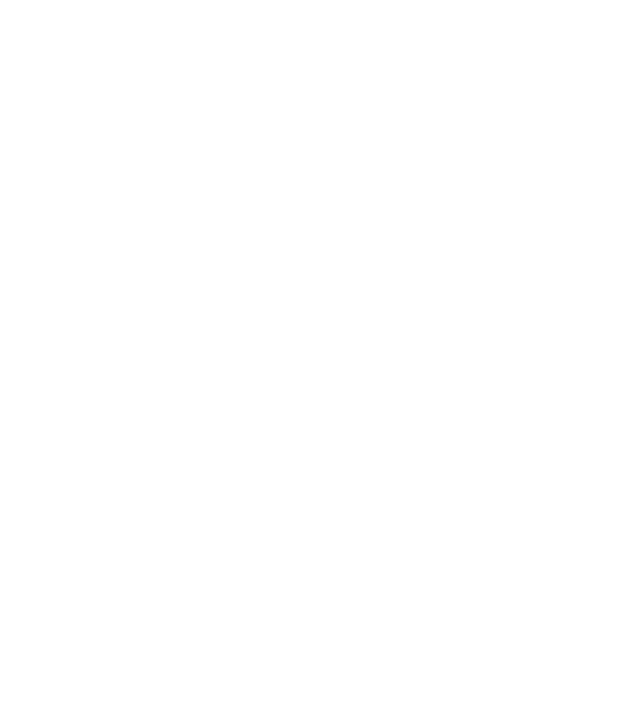
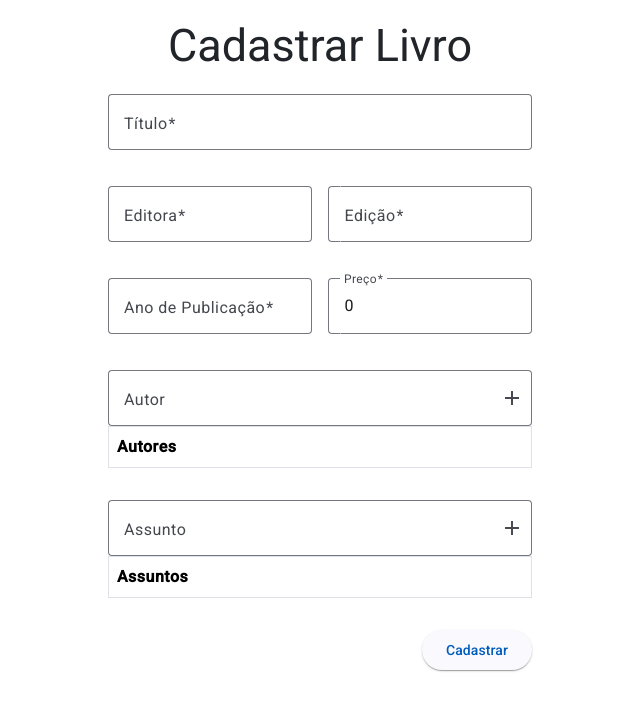
Before and after one commit to oitom/book-hive-app, an Angular app: page /cadastro in a window 1280 px wide. Before the commit this address led to /. Shown: the top 710 px of the page, without its empty margins (320-960 px from the left). Built offline with nearby package versions, Linux system fonts and the light colour scheme.

Commit message:
feat(projeto) add-cadastro-de-livro

```diff
--- a/package.json
+++ b/package.json
@@ -15,7 +15,7 @@
     "@angular/common": "^18.2.0",
     "@angular/compiler": "^18.2.0",
     "@angular/core": "^18.2.0",
-    "@angular/forms": "^18.2.0",
+    "@angular/forms": "^18.2.5",
     "@angular/material": "^18.2.5",
     "@angular/platform-browser": "^18.2.0",
     "@angular/platform-browser-dynamic": "^18.2.0",
--- a/src/app/app.routes.ts
+++ b/src/app/app.routes.ts
@@ -1,6 +1,8 @@
 import { Routes } from '@angular/router';
 import { MainComponent } from './main/main.component';
+import { BookFormComponent } from './book-form/book-form.component';
 
 export const routes: Routes = [
-  { path: '', component: MainComponent }
+  { path: '', component: MainComponent },
+  { path: 'cadastro', component: BookFormComponent },
 ];
--- /dev/null
+++ b/src/app/book-form/book-form.component.css
@@ -0,0 +1,52 @@
+.container {
+  display: flex;
+  flex-direction: column;
+  align-items: center;
+  margin: 20px auto;
+  max-width: 600px; /* Ajuste o tamanho máximo conforme necessário */
+}
+
+.form-row {
+  display: flex;
+  justify-content: space-between;
+  width: 100%;
+  margin-bottom: 16px; /* Espaçamento entre linhas */
+}
+
+.w-48 {
+  width: 48%; /* Largura para colunas lado a lado */
+}
+
+.w-100 {
+  width: 100%; /* Largura total para a linha */
+}
+.w-75 {
+  width: 75%; /* Largura total para a linha */
+}
+
+.form-actions {
+  display: flex;
+  justify-content: flex-end; /* Alinha o botão à direita */
+  width: 100%;
+}
+.top-m{
+  margin-top: -52px;
+}
+.del{
+  border: none;
+  border-radius: 14px;
+  font-size: 13px;
+  display: block;
+  float: right;
+  width: 27px;
+  background: #DDD;
+  color: #000000;
+}
+.errors{
+  color: #dc3545;
+  font-size: 13px;
+  font-style: italic;
+}
+.border-error{
+  border-color: #dc3545;
+}
--- /dev/null
+++ b/src/app/book-form/book-form.component.html
@@ -0,0 +1,123 @@
+<div class="container">
+  <h2>Cadastrar Livro</h2>
+
+  <div *ngIf="successMessage" class="alert alert-success mt-3">
+    {{ successMessage }}
+  </div>
+
+  <form [formGroup]="bookForm" (ngSubmit)="onSubmit()">
+    <div class="form-row">
+      <mat-form-field appearance="outline" class="w-100">
+        <mat-label>Título</mat-label>
+        <input matInput formControlName="titulo" required>
+      </mat-form-field>
+    </div>
+
+    <div class="form-row">
+      <mat-form-field appearance="outline" class="w-48">
+        <mat-label>Editora</mat-label>
+        <input matInput formControlName="editora" required>
+      </mat-form-field>
+
+      <mat-form-field appearance="outline" class="w-48">
+        <mat-label>Edição</mat-label>
+        <input matInput formControlName="edicao" type="number" required>
+      </mat-form-field>
+    </div>
+
+    <div class="form-row">
+      <mat-form-field appearance="outline" class="w-48">
+        <mat-label>Ano de Publicação</mat-label>
+        <input matInput formControlName="anoPublicacao" type="number" required>
+      </mat-form-field>
+
+      <mat-form-field appearance="outline" class="w-48">
+        <mat-label>Preço</mat-label>
+        <input matInput formControlName="preco" type="number" required>
+      </mat-form-field>
+    </div>
+
+    <div class="form-row">
+      <mat-form-field appearance="outline" class="w-100">
+        <mat-label>Autor</mat-label>
+        <input matInput formControlName="autor">
+
+        <button mat-icon-button matSuffix (click)="addAutor()">
+          <mat-icon>add</mat-icon>
+        </button>
+      </mat-form-field>
+    </div>
+
+    <div class="form-row top-m">
+      <table class="table table-bordered mt-3" [ngClass]="{'border-error': erroAutor}">
+        <thead>
+          <tr>
+            <th>Autores</th>
+          </tr>
+        </thead>
+        <tbody>
+          <tr *ngFor="let autor of autores; let i = index">
+            <td>
+              {{ autor }}
+              <button class="del" (click)="removeAutor(i)">x</button>
+            </td>
+          </tr>
+
+          <tr *ngIf="erroAutor">
+            <td><span class="errors">* É necessário pelo menos um Autor.</span></td>
+          </tr>
+
+        </tbody>
+      </table>
+    </div>
+
+
+    <div class="form-row">
+      <mat-form-field appearance="outline" class="w-100">
+        <mat-label>Assunto</mat-label>
+        <input matInput formControlName="assunto">
+
+        <button mat-icon-button matSuffix (click)="addAssunto()">
+          <mat-icon>add</mat-icon>
+        </button>
+      </mat-form-field>
+    </div>
+
+    <div class="form-row top-m">
+      <table class="table table-bordered mt-3" [ngClass]="{'border-error': erroAssunto}">
+        <thead>
+          <tr>
+            <th>Assuntos</th>
+          </tr>
+        </thead>
+        <tbody>
+          <tr *ngFor="let assunto of assuntos; let i = index">
+            <td>
+              {{ assunto }}
+              <button class="del" (click)="removerAssunto(i)">x</button>
+            </td>
+          </tr>
+
+          <tr *ngIf="erroAssunto">
+            <td><span class="errors">* É necessário pelo menos um Assunto.</span></td>
+          </tr>
+
+        </tbody>
+      </table>
+    </div>
+
+
+    <div class="form-actions">
+      <button mat-raised-button color="primary" type="submit">Cadastrar</button>
+    </div>
+  </form>
+
+  <!-- <div *ngIf="submitted && bookForm.get('autores')?.errors?.['atLeastOneRequired']" class="alert alert-danger">
+    É necessário pelo menos um autor.
+  </div>
+  <div *ngIf="submitted && bookForm.get('assuntos')?.errors?.['atLeastOneRequired']" class="alert alert-danger">
+    É necessário pelo menos um assunto.
+  </div> -->
+
+
+</div>
--- /dev/null
+++ b/src/app/book-form/book-form.component.ts
@@ -0,0 +1,133 @@
+import { Component } from '@angular/core';
+import { FormBuilder, FormGroup, Validators, ReactiveFormsModule, FormArray, AbstractControl, ValidatorFn } from '@angular/forms';
+import { BookService } from '../services/book.service';
+import { Router } from '@angular/router';
+import { MatInputModule } from '@angular/material/input';
+import { MatFormFieldModule } from '@angular/material/form-field';
+import { MatButtonModule } from '@angular/material/button';
+import { MatIconModule } from '@angular/material/icon';
+import { CommonModule } from '@angular/common';
+
+
+@Component({
+  selector: 'app-book-form',
+  templateUrl: './book-form.component.html',
+  styleUrls: ['./book-form.component.css'],
+  standalone: true,
+  imports: [
+    ReactiveFormsModule,
+    MatInputModule,
+    MatFormFieldModule,
+    MatButtonModule,
+    MatIconModule,
+    CommonModule
+  ],
+})
+export class BookFormComponent {
+  bookForm: FormGroup;
+  autores: any[] = [];
+  assuntos: any[] = [];
+  submitted: boolean = false;
+  erroAssunto: boolean = false;
+  erroAutor: boolean = false;
+  successMessage: string = '';
+
+  constructor(
+    private fb: FormBuilder,
+    private bookService: BookService,
+    private router: Router
+  ) {
+    this.bookForm = this.fb.group({
+      titulo: ['', Validators.required],
+      editora: ['', Validators.required],
+      edicao: [null, Validators.required],
+      anoPublicacao: [null, [Validators.required, Validators.min(1900)]],
+      preco: [0, [Validators.required, Validators.min(1)]],
+      autor: [''],
+      assunto: [''],
+    });
+  }
+
+  onSubmit(): boolean {
+    this.submitted = true;
+    if (this.bookForm.valid) {
+
+      if(this.autores.length === 0) {
+        this.erroAutor = true;
+        return false;
+      }
+
+      if(this.assuntos.length === 0) {
+        this.erroAssunto = true;
+        return false;
+      }
+
+      let payload = {
+        ...this.bookForm.value,
+        anoPublicacao: String(this.bookForm.value.anoPublicacao),
+        autores: this.autores.map(nome => ({ nome })),
+        assuntos: this.assuntos.map(descricao => ({ descricao }))
+      };
+      delete payload.assunto;
+      delete payload.autor;
+
+      this.bookService.addBook(payload).subscribe(() => {
+        this.successMessage = 'Livro cadastrado com sucesso!';
+
+        setTimeout(() => {
+          this.successMessage = '';
+          this.router.navigate(['/']);
+        }, 2000);
+
+      });
+    } else {
+      if(this.autores.length == 0) {
+        this.erroAutor = true;
+      }
+
+      if(this.assuntos.length == 0) {
+        this.erroAssunto = true;
+      }
+
+      const controls = this.bookForm.controls;
+      for (const name in controls) {
+        if (controls[name].invalid) {
+          controls[name].markAsTouched();
+        }
+      }
+      return false;
+    }
+
+    return true;
+  }
+
+  addAutor(): boolean {
+    const autorName = this.bookForm.get('autor')?.value;
+    if (autorName) {
+      this.autores.push(autorName);
+      this.erroAutor = false;
+      this.bookForm.get('autor')?.reset();
+    }
+    return false;
+  }
+
+  removeAutor(index: any): boolean {
+    this.autores.splice(index, 1);
+    return false;
+  }
+
+  addAssunto(): boolean {
+    const assuntoDesc = this.bookForm.get('assunto')?.value;
+    if (assuntoDesc) {
+      this.assuntos.push(assuntoDesc);
+      this.erroAssunto = false;
+      this.bookForm.get('assunto')?.reset();
+    }
+    return false;
+  }
+
+  removerAssunto(index: any): boolean {
+    this.assuntos.splice(index, 1);
+    return false;
+  }
+}
--- a/src/app/main/main.component.html
+++ b/src/app/main/main.component.html
@@ -2,7 +2,7 @@
   <!-- Título e botão de adicionar livro -->
   <div class="d-flex justify-content-between align-items-center mb-3">
     <h1>Book Hive<br><span>App gerenciamento e livros!</span></h1>
-    <button mat-raised-button color="primary">Adicionar Livro</button>
+    <button mat-raised-button color="primary" (click)="navigateToCadastro()">Cadastrar Livro</button>
   </div>
 
   <!-- Barra de pesquisa -->
--- a/src/app/main/main.component.ts
+++ b/src/app/main/main.component.ts
@@ -16,6 +16,7 @@
 import { CommonModule } from '@angular/common';
 import { BookDetailsComponent } from '../book-details/book-details.component';
 import { ConfirmDialogComponent } from '../confirm-dialog/confirm-dialog.component';
+import { Router } from '@angular/router';
 
 @Component({
   selector: 'app-main',
@@ -43,7 +44,7 @@
   @ViewChild(MatSort) sort!: MatSort;
   @ViewChild(MatPaginator) paginator!: MatPaginator;
 
-  constructor(private bookService: BookService, private dialog: MatDialog) {}
+  constructor(private bookService: BookService, private dialog: MatDialog, private router: Router) {}
 
   ngOnInit() {
     this.loadBooks();
@@ -156,4 +157,8 @@
       console.error('Erro ao exportar PDF', error);
     });
   }
+
+  navigateToCadastro():void {
+    this.router.navigate(['/cadastro']);
+  }
 }
```
Also changed, not shown: 2 other files (tests, documents, lock files or other folders).
